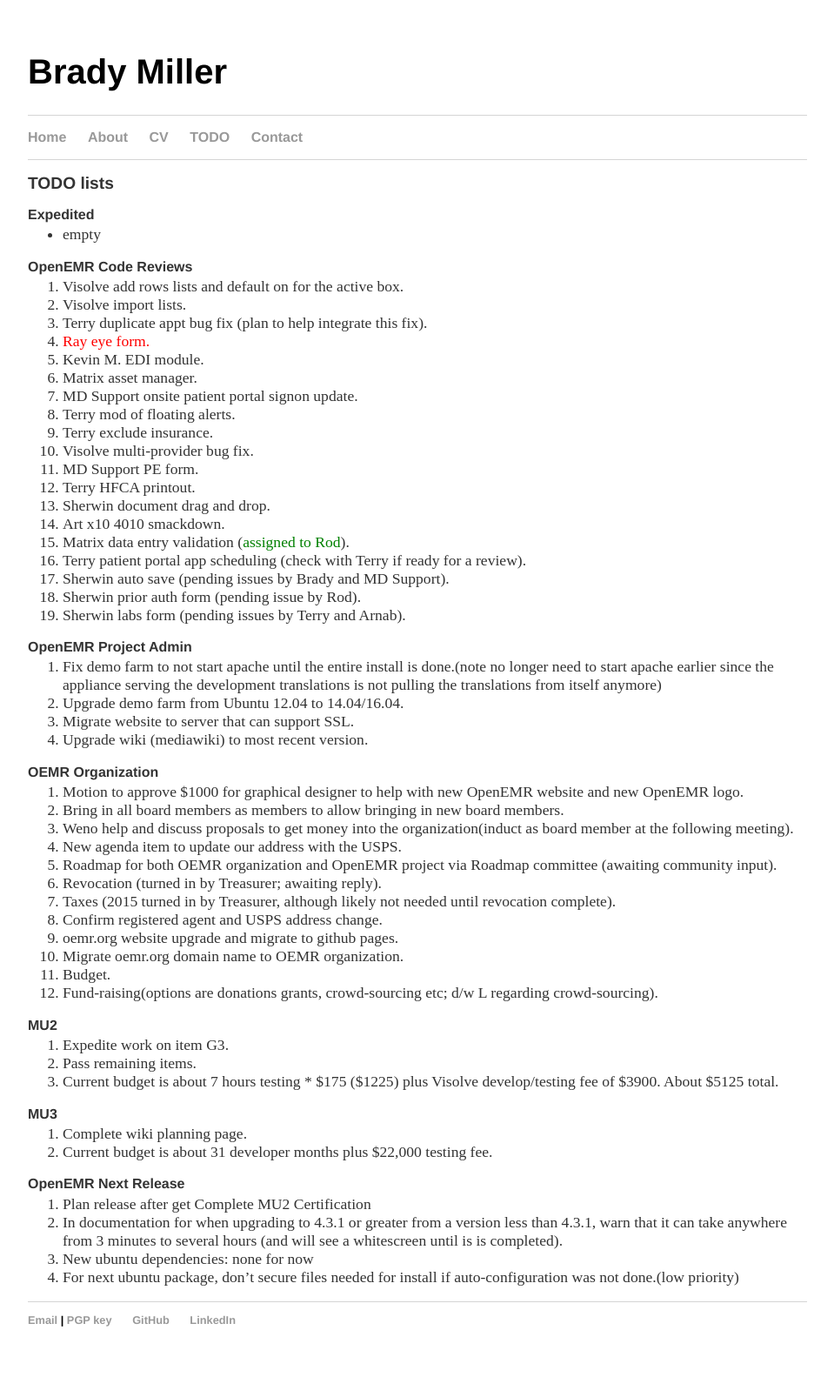
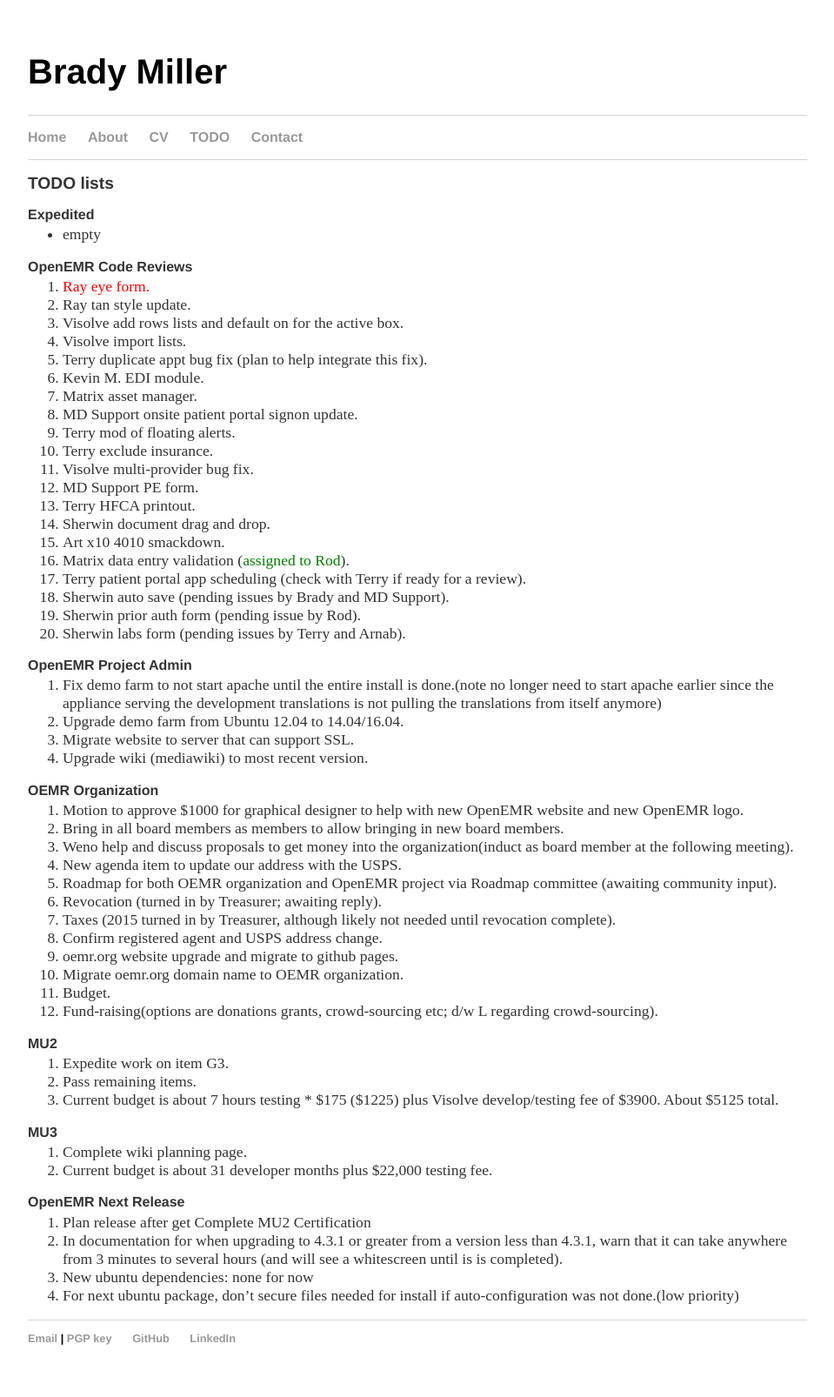
Before and after one commit to bradymiller/bradymiller.github.io, a Jekyll site: the page built from todo/index.md, in a window 1280 px wide. Shown: the whole page at 87% size, without its empty margins (160-1119 px from the left). Built offline with Jekyll 4.4.1, drawn with Linux system fonts in a browser that asks for light colours; before the commit the page ends 1585 px from its top, so only the background shows below that.

Commit message:
Update todo list

```diff
--- a/todo/index.md
+++ b/todo/index.md
@@ -7,10 +7,11 @@
 * empty
 
 ### OpenEMR Code Reviews
+1. <span style="color: red">Ray eye form.</span>
+1. Ray tan style update.
 1. Visolve add rows lists and default on for the active box.
 1. Visolve import lists.
 1. Terry duplicate appt bug fix (plan to help integrate this fix).
-1. <span style="color: red">Ray eye form.</span>
 1. Kevin M. EDI module.
 1. Matrix asset manager.
 1. MD Support onsite patient portal signon update.
```
